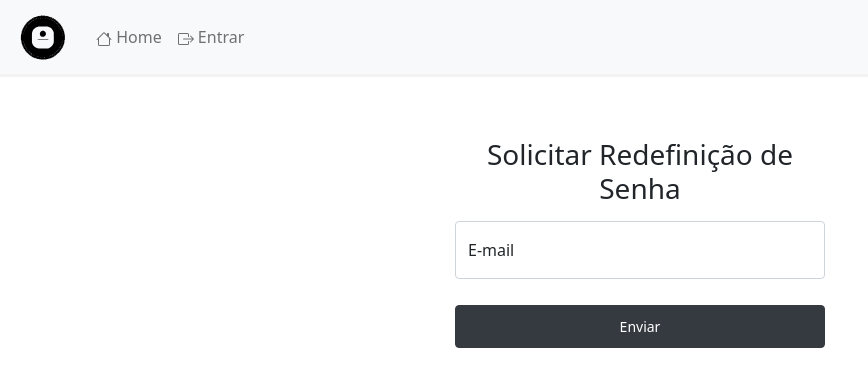
After one commit to Homailson/SchoolWarden, a Flask app: page /reset_password_request in a window 1280 px wide. The commit adds this page. Shown: the top 387 px of the page, without its empty margins (0-868 px from the left). Run offline with Flask 3, Linux system fonts and the light colour scheme; some libraries are stand-ins or nearby versions.

Commit message:
reset password done

```diff
--- a/app/__init__.py
+++ b/app/__init__.py
@@ -1,8 +1,10 @@
 from flask import Flask, render_template, redirect, url_for, flash, session
+from flask_mail import Mail, Message
+from itsdangerous import URLSafeTimedSerializer
 from flask_pymongo import PyMongo
 from flask_wtf import CSRFProtect
 from config import Config
-from app.forms import LoginForm
+from app.forms import LoginForm, ResetPasswordRequestForm, ResetPasswordForm
 import bcrypt
 import secrets
 
@@ -13,6 +15,11 @@ def create_app():
     app = Flask(__name__)
     app.config.from_object(Config)
     app.config["SECRET_KEY"] = secrets.token_urlsafe(32)
+    app.config['MAIL_SERVER'] = 'smtp.gmail.com'
+    app.config['MAIL_PORT'] = 587
+    app.config['MAIL_USE_TLS'] = True
+    app.config['MAIL_USERNAME'] = 'homailson@gmail.com'
+    app.config['MAIL_PASSWORD'] = 'arqdgjadbuizeize'
 
     # Initialize PyMongo with the app
     mongo.init_app(app, app.config['MONGO_URI'])
@@ -95,4 +102,47 @@ def create_app():
             flash('Você já está deslogado', 'info')
         return redirect(url_for('main.index'))
 
+    mail = Mail(app)
+    s = URLSafeTimedSerializer(app.config['SECRET_KEY'])
+
+    @app.route('/reset_password_request', methods=['GET', 'POST'])
+    def reset_password_request():
+        form = ResetPasswordRequestForm()
+        print("iniciando função")
+        if form.validate_on_submit():
+            email = form.email.data
+            user = mongo.db.users.find_one({"email": email})
+            print("validado")
+            if user:
+                token = s.dumps(email, salt='password-reset-salt')
+                reset_url = url_for(
+                    'reset_password', token=token, _external=True)
+                msg = Message('Redefinir Senha',
+                              sender='noreply@example.com', recipients=[email])
+                msg.body = f'Para redefinir sua senha, clique no link a seguir: {reset_url}'
+                mail.send(msg)
+                flash(
+                    'Um e-mail com instruções para redefinir sua senha foi enviado.', 'info')
+        print("usuario não existe")
+        return render_template('common/reset_password_request.html', form=form)
+
+    @app.route('/reset_password/<token>', methods=['GET', 'POST'])
+    def reset_password(token):
+        try:
+            email = s.loads(token, salt='password-reset-salt', max_age=3600)
+        except:
+            flash('O link de redefinição de senha é inválido ou expirou.', 'warning')
+            return redirect(url_for('reset_password_request'))
+        form = ResetPasswordForm()
+        if form.validate_on_submit():
+            mongo = PyMongo(app)
+            password = form.password.data
+            hashed_password = bcrypt.hashpw(
+                password.encode('utf-8'), bcrypt.gensalt())
+            mongo.db.users.update_one(
+                {"email": email}, {"$set": {"password": hashed_password.decode('utf-8')}})
+            flash('Sua senha foi redefinida com sucesso!', 'success')
+            return redirect(url_for('login'))
+        return render_template('common/reset_password.html', form=form)
+
     return app
--- a/app/forms.py
+++ b/app/forms.py
@@ -302,3 +302,30 @@ class ChangePasswordForm(FlaskForm):
         ]
     )
     submit = SubmitField('Alterar')
+
+
+class ResetPasswordRequestForm(FlaskForm):
+    email = EmailField(
+        'E-mail',
+        validators=[
+            DataRequired()
+        ]
+    )
+    submit = SubmitField('Solicitar redefinição de senha')
+
+
+class ResetPasswordForm(FlaskForm):
+    password = PasswordField(
+        'Nova senha',
+        validators=[
+            DataRequired(),
+        ]
+    )
+    confirm_password = PasswordField(
+        'Nova senha',
+        validators=[
+            DataRequired(),
+            EqualTo('password')
+        ]
+    )
+    submit = SubmitField('Redefinir senha')
--- a/app/routes/manager.py
+++ b/app/routes/manager.py
@@ -1,4 +1,4 @@
-from flask import Blueprint, render_template, request, redirect, url_for, flash, session, current_app
+from flask import Blueprint, render_template, redirect, url_for, flash, session, current_app
 from app.decorators import manager_required
 from app.forms import ClassForm
 from app.forms import SubjectForm
--- a/app/routes/teacher.py
+++ b/app/routes/teacher.py
@@ -1,4 +1,4 @@
-from flask import Blueprint, render_template, session
+from flask import Blueprint
 from app.decorators import teacher_required
 from app.utils.common import (
     index,
--- a/app/templates/common/profile_info.html
+++ b/app/templates/common/profile_info.html
@@ -1,6 +1,6 @@
 <div class="profile_info">
     <h2>Informações do perfil</h2>
-    <div class="card"">
+    <div class="card">
         <ul class=" list-group list-group-flush">
             <li class="list-group-item">
                 <p>Usuário: {{ username }}</p>
--- /dev/null
+++ b/app/templates/common/reset_password_request.html
@@ -0,0 +1,18 @@
+{% extends 'layout.html' %}
+{% block content %}
+<main class="form-signin">
+    <form method="POST">
+        {{ form.hidden_tag() }}
+
+        <h1 class="h3 mb-3 fw-normal text-center">Solicitar Redefinição de Senha</h1>
+
+        <div class="form-floating">
+            {{ form.email(size=32, class="form-control", id="email", placeholder="E-mail",
+            autocomplete="email") }}
+            <label for="email">{{ form.email.label }}</label>
+        </div>
+
+        <button class="w-100 btn btn-lg btn-dark mt-3" type="submit">Enviar</button>
+    </form>
+</main>
+{% endblock %}
--- a/app/templates/login.html
+++ b/app/templates/login.html
@@ -17,7 +17,7 @@
             autocomplete="current-password") }}
             <label for="password">{{ form.password.label }}</label>
         </div>
-        <a href="#">Esqueceu a senha ?</a>
+        <a href="{{url_for('reset_password_request')}}">Esqueceu a senha ?</a>
         <button class="w-100 btn btn-lg btn-dark mt-3" type="submit">Entrar</button>
     </form>
 </main>
--- a/requirements.txt
+++ b/requirements.txt
@@ -4,6 +4,7 @@ certifi==2024.6.2
 click==8.1.7
 dnspython==2.6.1
 Flask==3.0.3
+Flask-Mail==0.10.0
 Flask-PyMongo==2.3.0
 Flask-WTF==1.2.1
 gunicorn==22.0.0
```
Also changed, not shown: app/templates/common/reset_password.html (added, +25 -0 lines). Lines whose indentation alone changed are shown as unchanged.
